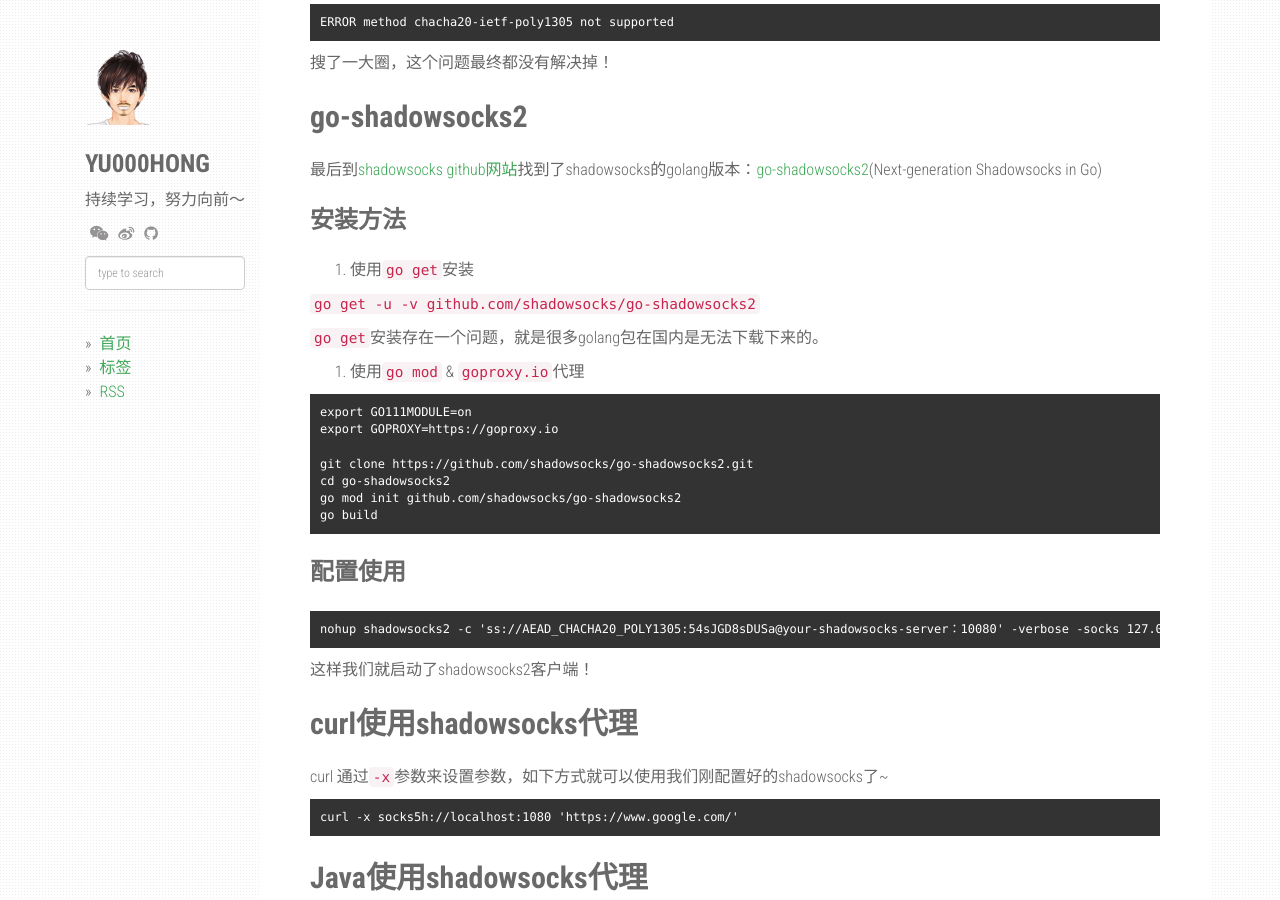
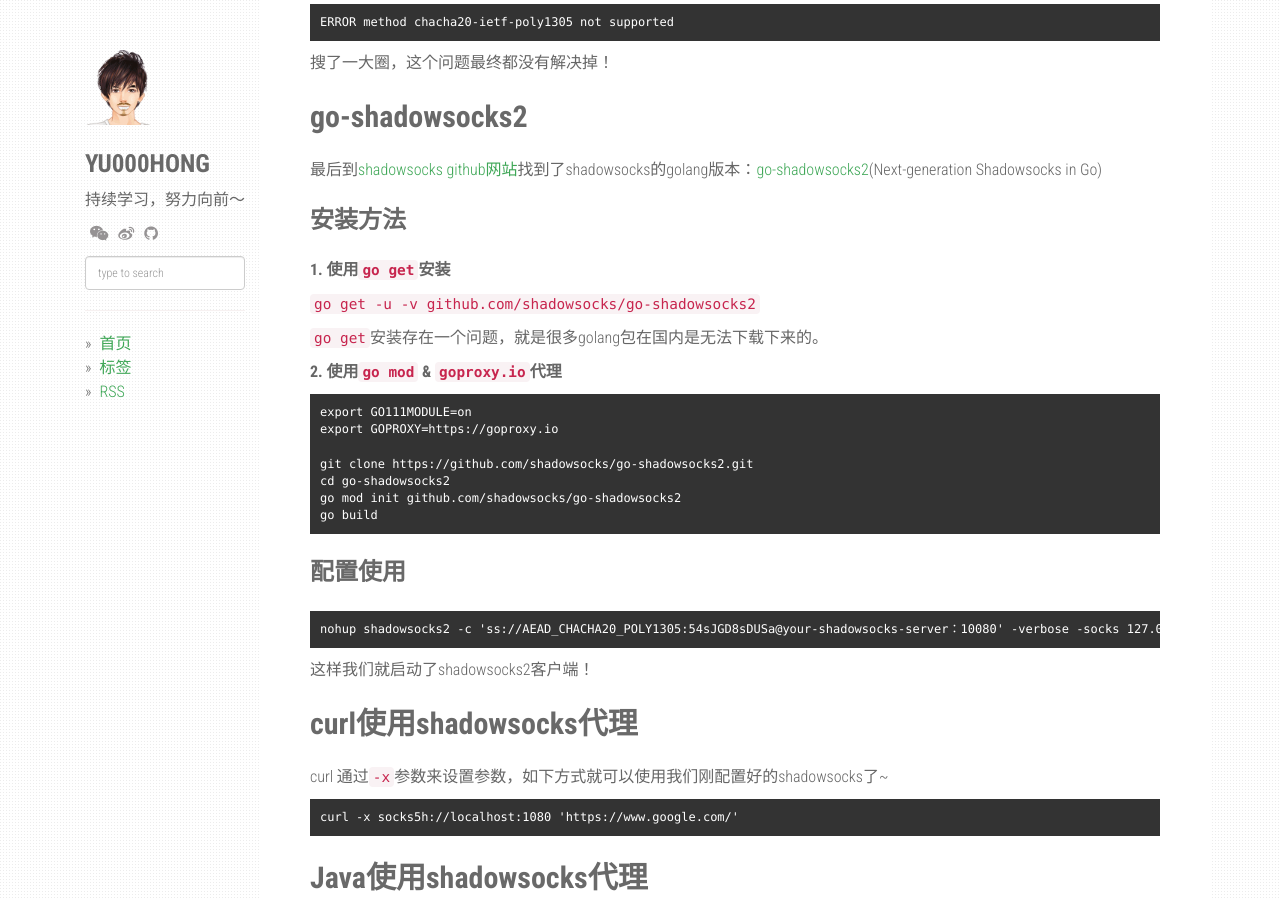
Before and after one commit to yu000hong/yu000hong.github.io, a Jekyll site: the page built from _posts/2019-08-09-shadowsocks-on-centos.md, in a window 1280 px wide and 900 px high, scrolled down 438 px. Built offline with Jekyll 4.4.1, drawn with Linux system fonts in a browser that asks for light colours; nearby versions of some CDN libraries.

Commit message:
reformat

````diff
--- a/_posts/2019-08-09-shadowsocks-on-centos.md
+++ b/_posts/2019-08-09-shadowsocks-on-centos.md
@@ -36,13 +36,13 @@ ERROR method chacha20-ietf-poly1305 not supported
 
 ### 安装方法
 
-1. 使用`go get`安装
+**1. 使用`go get`安装**
 
 ```go get -u -v github.com/shadowsocks/go-shadowsocks2```
 
 `go get`安装存在一个问题，就是很多golang包在国内是无法下载下来的。
 
-2. 使用`go mod` & `goproxy.io`代理
+**2. 使用`go mod` & `goproxy.io`代理**
 
 ```
 export GO111MODULE=on
````
